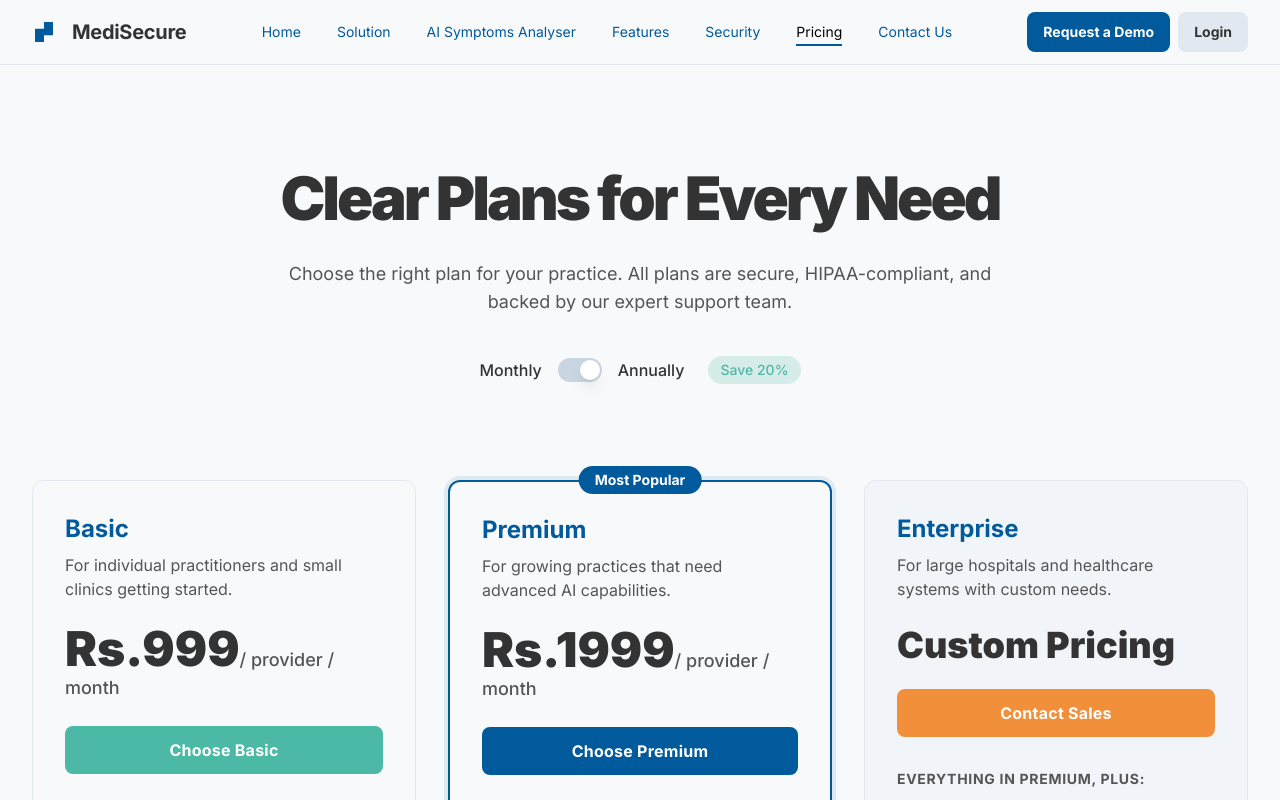
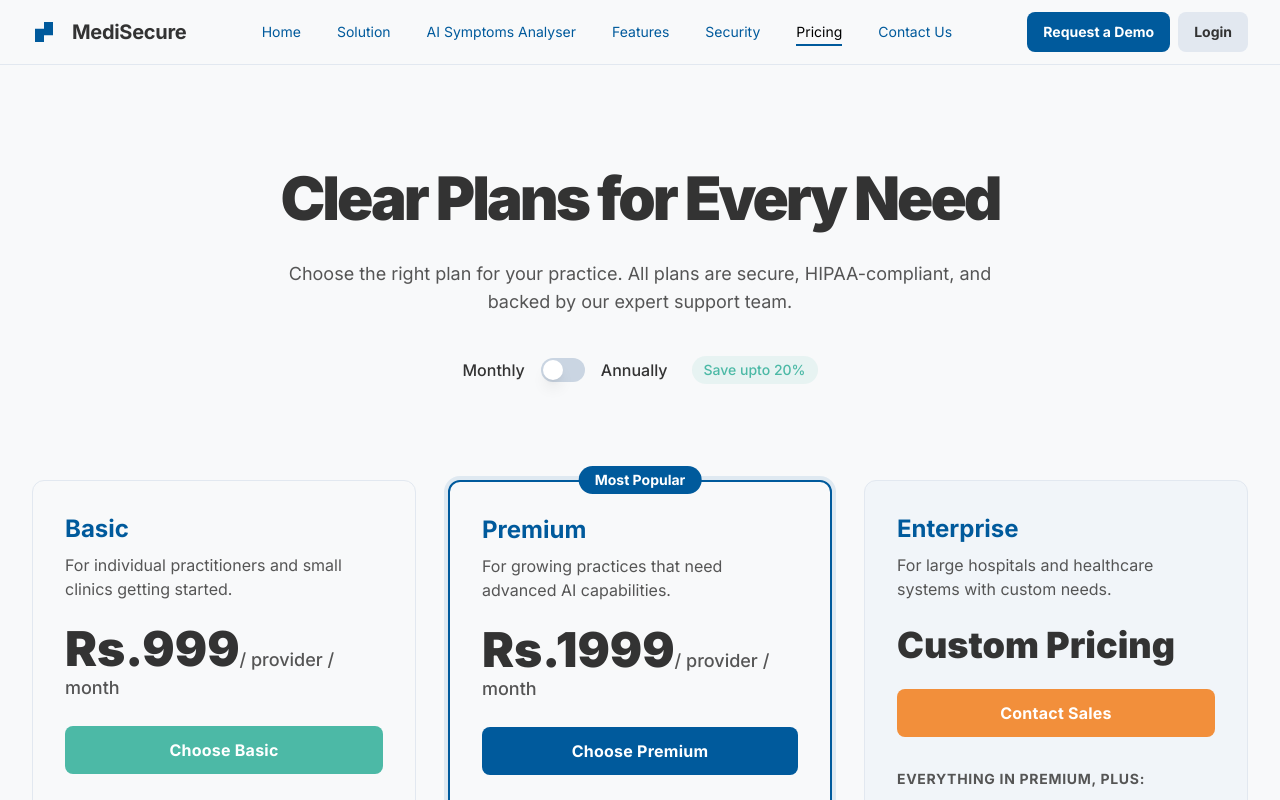
Before and after one commit to Mr-XX23/ai_health_assistent, a React (Vite) app: page /pricing in a window 1280 px wide. Shown: the top 800 px of the page. Built offline with nearby package versions, Linux system fonts and the light colour scheme.

Commit message:
few fixes on the marketing pages

```diff
--- a/src/App.tsx
+++ b/src/App.tsx
@@ -33,8 +33,8 @@ import ScheduleAppointment from "./PatientPages/pages/ScheduleAppointment/Schedu
 import Messages from "./PatientPages/pages/Messages/Messages";
 import Message from "./pages/MessageSection/Message";
 import PatientDashboard from "./PatientPages/pages/PatientDashBoard/PatientDashBoard";
-import FindSpecialist from "./PatientPages/pages/Findspecialist/FIndSpecialist";
 import Appointments from "./PatientPages/pages/Appointments/Appointments";
+import FindSpecialist from "./PatientPages/pages/Findspecialist/FindSpecialist";
 
 const App = () => {
   return (
--- a/src/components/header/Navbar.tsx
+++ b/src/components/header/Navbar.tsx
@@ -129,12 +129,12 @@ const Navbar = () => {
               ))}
 
               <div className="pt-4 flex flex-col gap-2">
-                <NavLink
-                  to="/message"
-                  className="h-10 rounded-lg bg-primary text-white text-sm font-bold"
+                <button
+                  onClick={() => handleNavigate("/message")}
+                  className="h-10 rounded-lg bg-primary text-white text-sm font-bold "
                 >
                   Request a Demo
-                </NavLink>
+                </button>
                 <button
                   onClick={() => handleNavigate("/login")}
                   className="h-10 rounded-lg bg-slate-200 dark:bg-slate-700 text-sm font-bold"
--- a/src/pages/LandingPage/SubComponents/Hero.tsx
+++ b/src/pages/LandingPage/SubComponents/Hero.tsx
@@ -4,7 +4,7 @@ import { NavLink } from "react-router";
 const Hero = () => {
   return (
     <div>
-      <section className="py-16 sm:py-24 px-4 sm:px-6 lg:px-8">
+      <div className="py-16 sm:py-24 px-4 sm:px-6 lg:px-8">
         <div className="max-w-5xl mx-auto text-center">
           <h1 className="text-4xl sm:text-5xl lg:text-6xl font-black leading-tight tracking-tighter">
             The Future of Healthcare, Delivered Today.
@@ -23,7 +23,7 @@ const Hero = () => {
             </NavLink>
           </div>
         </div>
-      </section>
+      </div>
     </div>
   );
 };
--- a/src/pages/Pricing/Hero/Content.tsx
+++ b/src/pages/Pricing/Hero/Content.tsx
@@ -1,4 +1,8 @@
-const Content = () => {
+type Props = {
+  isAnnual: boolean;
+};
+
+const Content = ({ isAnnual }: Props) => {
   return (
     <section className="pb-16 sm:pb-24 px-4 sm:px-6 lg:px-8">
       <div className="max-w-7xl mx-auto grid grid-cols-1 lg:grid-cols-3 gap-8 items-start">
@@ -10,9 +14,11 @@ const Content = () => {
             For individual practitioners and small clinics getting started.
           </p>
           <div className="mt-6">
-            <span className="text-5xl font-black">Rs.999</span>
+            <span className="text-5xl font-black">
+              {isAnnual ? "Rs.799" : "Rs.999"}
+            </span>
             <span className="text-lg font-medium text-subtext-light dark:text-subtext-dark">
-              / provider / month
+              {isAnnual ? "/ provider / year" : "/ provider / month"}
             </span>
           </div>
           <button className="mt-6 w-full flex min-w-[84px] max-w-[480px] cursor-pointer items-center justify-center overflow-hidden rounded-lg h-12 px-5 bg-secondary text-white text-base font-bold leading-normal tracking-[0.015em] hover:bg-opacity-90 transition-colors">
@@ -70,9 +76,11 @@ const Content = () => {
             For growing practices that need advanced AI capabilities.
           </p>
           <div className="mt-6">
-            <span className="text-5xl font-black">Rs.1999</span>
+            <span className="text-5xl font-black">
+              {isAnnual ? "Rs.1599" : "Rs.1999"}
+            </span>
             <span className="text-lg font-medium text-subtext-light dark:text-subtext-dark">
-              / provider / month
+              {isAnnual ? "/ provider / year" : "/ provider / month"}
             </span>
           </div>
           <button className="text-white mt-6 w-full flex min-w-[84px] max-w-[480px] cursor-pointer items-center justify-center overflow-hidden rounded-lg h-12 px-5 bg-primary dark:bg-secondary font-bold leading-normal tracking-[0.015em] hover:bg-opacity-90 transition-colors">
--- a/src/pages/Pricing/Hero/Hero.tsx
+++ b/src/pages/Pricing/Hero/Hero.tsx
@@ -1,21 +1,43 @@
+import { useState } from "react";
 
-const Hero = () => {
+type Props = {
+  isAnnual: boolean;
+  setIsAnnual: React.Dispatch<React.SetStateAction<boolean>>;
+};
+
+const Hero = ({ isAnnual, setIsAnnual }: Props) => {
   return (
     <section className="py-16 sm:py-24 px-4 sm:px-6 lg:px-8">
       <div className="max-w-5xl mx-auto text-center">
-                <h1 className="text-4xl sm:text-5xl lg:text-6xl font-black leading-tight tracking-tighter">Clear Plans for Every Need</h1>
-                <p className="mt-6 max-w-3xl mx-auto text-lg text-subtext-light dark:text-subtext-dark">Choose the right plan for your practice. All plans are secure, HIPAA-compliant, and backed by our expert support team.</p>
+        <h1 className="text-4xl sm:text-5xl lg:text-6xl font-black leading-tight tracking-tighter">
+          Clear Plans for Every Need
+        </h1>
+        <p className="mt-6 max-w-3xl mx-auto text-lg text-subtext-light dark:text-subtext-dark">
+          Choose the right plan for your practice. All plans are secure,
+          HIPAA-compliant, and backed by our expert support team.
+        </p>
         <div className="mt-10 flex justify-center items-center gap-4">
           <span className="font-medium">Monthly</span>
-                    <button className="relative inline-flex h-6 w-11 shrink-0 cursor-pointer rounded-full border-2 border-transparent bg-slate-300 dark:bg-slate-700 transition-colors duration-200 ease-in-out focus:outline-none focus:ring-2 focus:ring-primary focus:ring-offset-2 dark:focus:ring-offset-background-dark" type="button">
-                        <span className="inline-block h-5 w-5 transform rounded-full bg-white shadow-lg ring-0 transition duration-200 ease-in-out translate-x-5"></span>
+          <button
+            onClick={() => setIsAnnual(!isAnnual)}
+            className={`relative inline-flex h-6 w-11 shrink-0 cursor-pointer rounded-full border-2 border-transparent bg-slate-300 dark:bg-slate-700 transition-colors duration-200 ease-in-out focus:outline-none focus:ring-2 focus:ring-primary focus:ring-offset-2 dark:focus:ring-offset-background-dark`}
+            type="button"
+          >
+            <span
+              className={`inline-block h-5 w-5 transform rounded-full bg-white shadow-lg ring-0 transition duration-200 ease-in-out translate-x-0
+                ${isAnnual ? "translate-x-5" : "translate-x-0"}`}
+            ></span>
           </button>
           <span className="font-medium">Annually</span>
-                    <span className="ml-2 inline-flex items-center rounded-full bg-secondary/20 px-3 py-1 text-sm font-medium text-secondary">Save 20%</span>
+          <span
+            className={`ml-2 inline-flex items-center rounded-full bg-secondary/10 px-3 py-1 text-sm font-medium text-secondary`}
+          >
+            {isAnnual ? "Saved 20%" : "Save upto 20%"}
+          </span>
         </div>
       </div>
     </section>
-    )
-}
+  );
+};
 
-export default Hero
+export default Hero;
--- a/src/pages/Pricing/Pricingpage.tsx
+++ b/src/pages/Pricing/Pricingpage.tsx
@@ -1,3 +1,4 @@
+import { useState } from "react";
 import AppLayout from "../../layout/AppLayout/AppLayout";
 import EndQns from "./BillingQns/EndQns";
 import Compare from "./Hero/Compare";
@@ -6,11 +7,16 @@ import Hero from "./Hero/Hero";
 import Qns from "./Hero/Qns";
 
 const Pricingpage = () => {
+  const [isAnnual, setIsAnnual] = useState(false);
+
   return (
     <AppLayout>
-      <Hero />
-      <Content />
+      <Hero isAnnual={isAnnual} setIsAnnual={setIsAnnual} />
+
+      <Content isAnnual={isAnnual} />
+
       <Compare />
+
       <Qns />
       <EndQns />
     </AppLayout>
```
Lines whose indentation alone changed are shown as unchanged.
